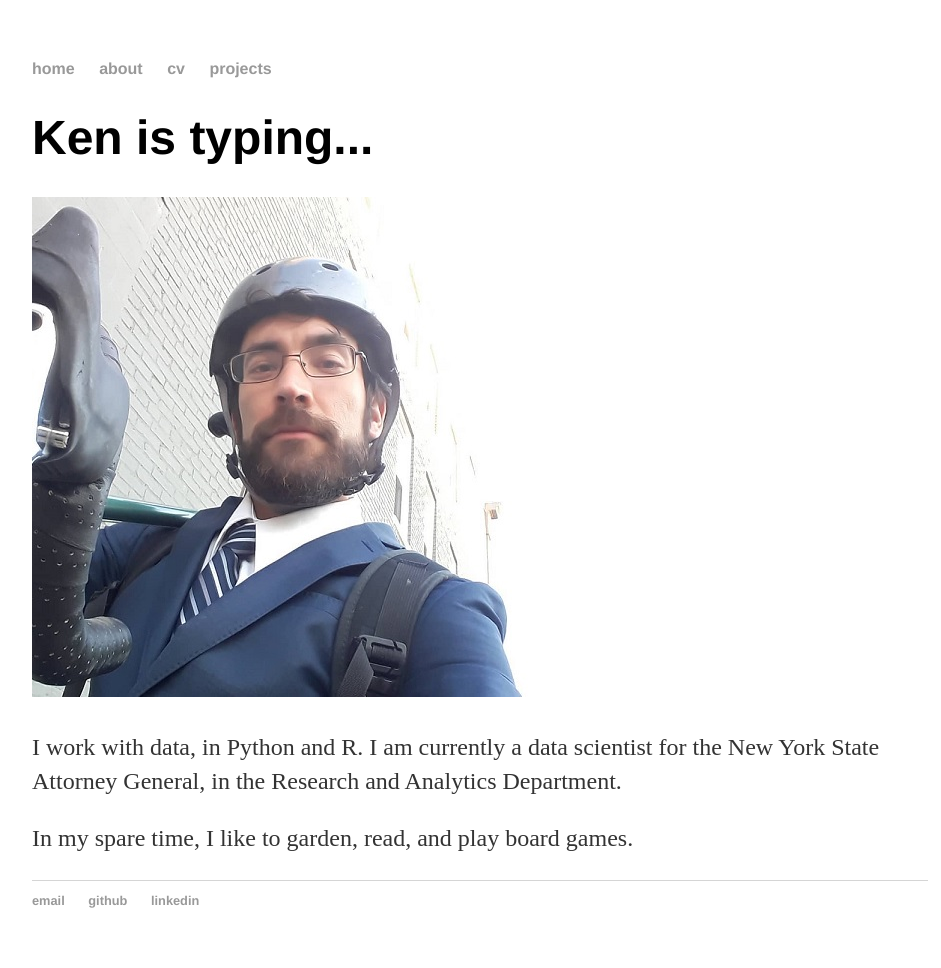
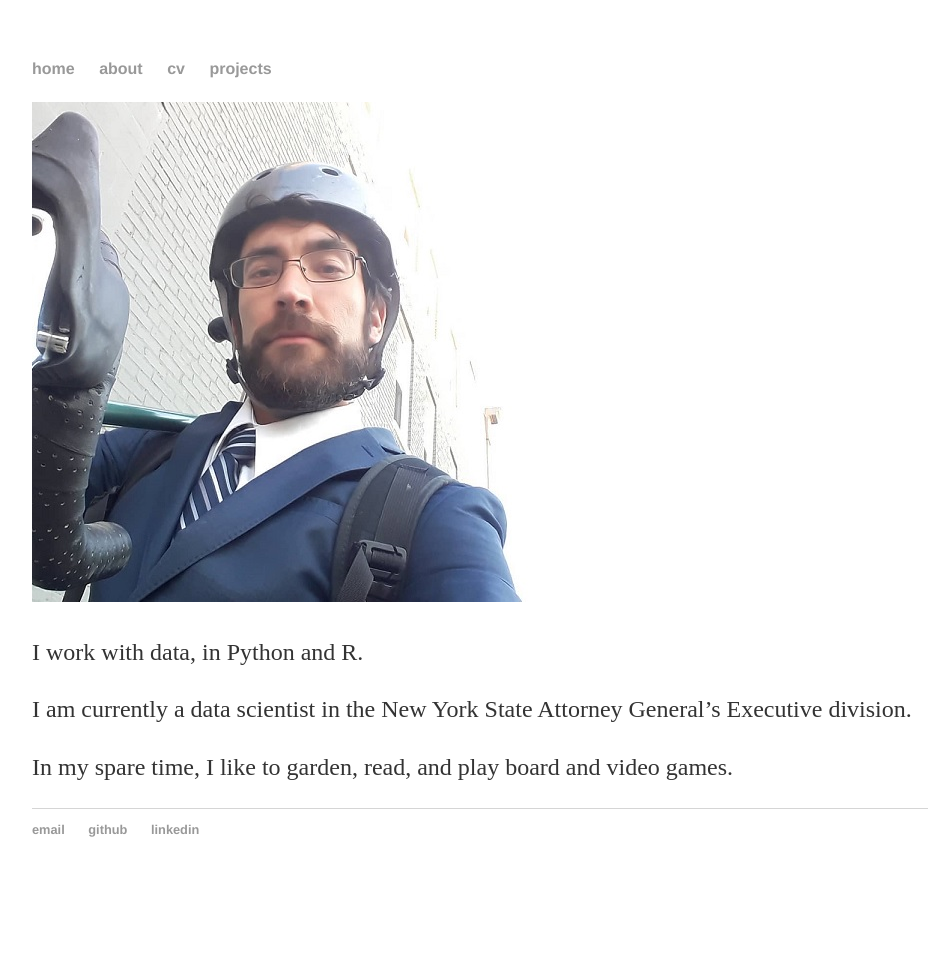
Before and after one commit to kbmorales/kbmorales.github.io, a Jekyll site: the page built from index.md, in a window 1280 px wide. Shown: the whole page, without its empty margins (160-1101 px from the left). Built offline with Jekyll 4.4.1, drawn with Linux system fonts in a browser that asks for light colours; after the commit the page ends 900 px from its top, so only the background shows below that.

Commit message:
Remove header in layout

```diff
--- a/_layouts/default.html
+++ b/_layouts/default.html
@@ -3,7 +3,7 @@
 {% include nav.html %}
 
 <main>
-<h1>{{ page.title }}</h1>
+<!-- <h1>{{ page.title }}</h1> -->
 
 <div class="container">
 
--- a/index.md
+++ b/index.md
@@ -6,6 +6,8 @@ description: Ken B Morales, data scientist
 
 ![Hi I am kenny](files/bike_pic.jpg)
 
-I work with data, in Python and R. I am currently a data scientist for the New York State Attorney General, in the Research and Analytics Department.
+I work with data, in Python and R.
 
-In my spare time, I like to garden, read, and play board games.
+I am currently a data scientist in the New York State Attorney General's Executive division.
+
+In my spare time, I like to garden, read, and play board and video games.
```
Also changed, not shown: about/index.md (+1 -5 lines).
